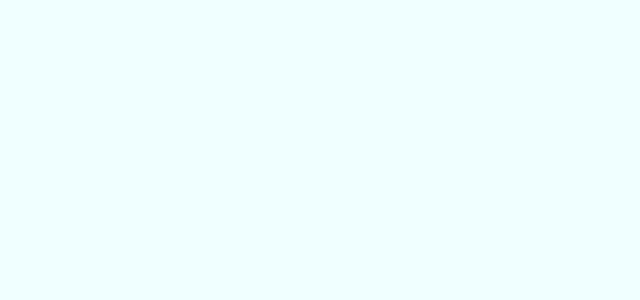
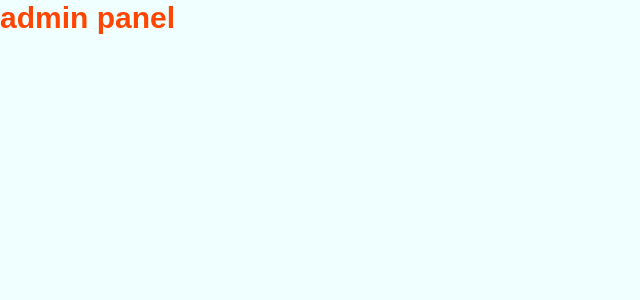
Before and after one commit to pinankacharya/ecar_pinank_reactjs, a React (Create React App) app: page /Admin in a window 1280 px wide. Before the commit this address had no page. Shown: the top 300 px of the page, without its empty margins (0-640 px from the left). Built offline with nearby package versions, Linux system fonts and the light colour scheme.

Commit message:
addcar page

```diff
--- a/package.json
+++ b/package.json
@@ -18,6 +18,8 @@
         "dotenv": "^16.0.0",
         "formik": "^2.2.9",
         "react": "^17.0.2",
+        "react-admin": "^3.19.10",
+        "react-bootstrap": "^2.2.2",
         "react-dom": "^17.0.2",
         "react-hook-form": "^7.28.1",
         "react-redux": "^7.2.6",
@@ -28,6 +30,7 @@
         "redux-devtools-extension": "^2.13.9",
         "redux-thunk": "^2.4.1",
         "toastify-js": "^1.11.2",
+        "uninstall": "^0.0.0",
         "web-vitals": "^2.1.4",
         "yup": "^0.32.11"
     },
--- a/src/App.js
+++ b/src/App.js
@@ -5,12 +5,15 @@ import Login from "./pages/Login";
 import Register from "./pages/Register";
 import Home from "./pages/Home";
 import Dashboard from "./pages/Dashboard";
+import Adminpage from "./pages/Adminpage";
 import Userpost from "./components/Users/components/Userpost";
 // import Adminpage from "./pages/Adminpage";
 // import Crudmain from "./components/Admin/Crudmain";
 // import Admin from "./components/Admin/Admin";
 import CarListing from "./pages/CarListing";
 // import { Reddit } from "@mui/icons-material";
+
+// admin
 
 const App = () => {
     const [isLoggedIn, setIsLoggedIn] = useState(false);
@@ -32,6 +35,7 @@ const App = () => {
                 {/* <Route path="/" element={<Home />} /> */}
                 <Route path="/Login" element={<Login />} />
                 <Route path="/Register" element={<Register />} />
+                <Route path="/Admin" element={<Adminpage />} />
                 <Route path="/" element={<Dashboard />} />
                 <Route path="/Userpost" element={<Userpost />} />
                 {/* <Route path="/Adminpage" element={<Admin />} /> */}
--- /dev/null
+++ b/src/components/Admin/Addcarinfo.jsx
@@ -0,0 +1,5 @@
+import React from "react";
+
+export const Addcarinfo = () => {
+    return <div></div>;
+};
--- a/src/index.js
+++ b/src/index.js
@@ -4,6 +4,8 @@ import "./index.css";
 import App from "./App";
 import store from "./components/redux/Store";
 import { Provider } from "react-redux";
+// import "react-bootstrap.min.js";
+
 // import "bootstrap/dist/css/bootstrap.min.css";
 // import "react-toastify/dist/ReactToastify.css";
 
--- a/src/pages/Adminpage.jsx
+++ b/src/pages/Adminpage.jsx
@@ -1,7 +1,15 @@
 import React from "react";
 
+import Axios from "axios";
+// import Navbar from "../components/Admin/Navbar";
+
 export const Adminpage = () => {
-    return <div></div>;
+    return (
+        <div>
+            <h1>admin panel</h1>
+            {/* <Navbar /> */}
+        </div>
+    );
 };
 
 export default Adminpage;
--- a/src/pages/Dashboard.jsx
+++ b/src/pages/Dashboard.jsx
@@ -3,6 +3,7 @@ import "./Dashboard.css";
 import mainLogo from "../shared/1.png";
 import carbg from "../shared/carousel-1.jpg";
 import cartwo from "../shared/carousel-2.jpg";
+// import { Dashboardfunc } from "../components/Dashboard/Dashboard";
 
 const Dashboard = () => {
     return (
```
Also changed, not shown: src/components/Dashboard/Dashboard.jsx (+9 -3 lines), src/components/Admin/Navbar.jsx (added), 1 other file (tests, documents, lock files or other folders).
